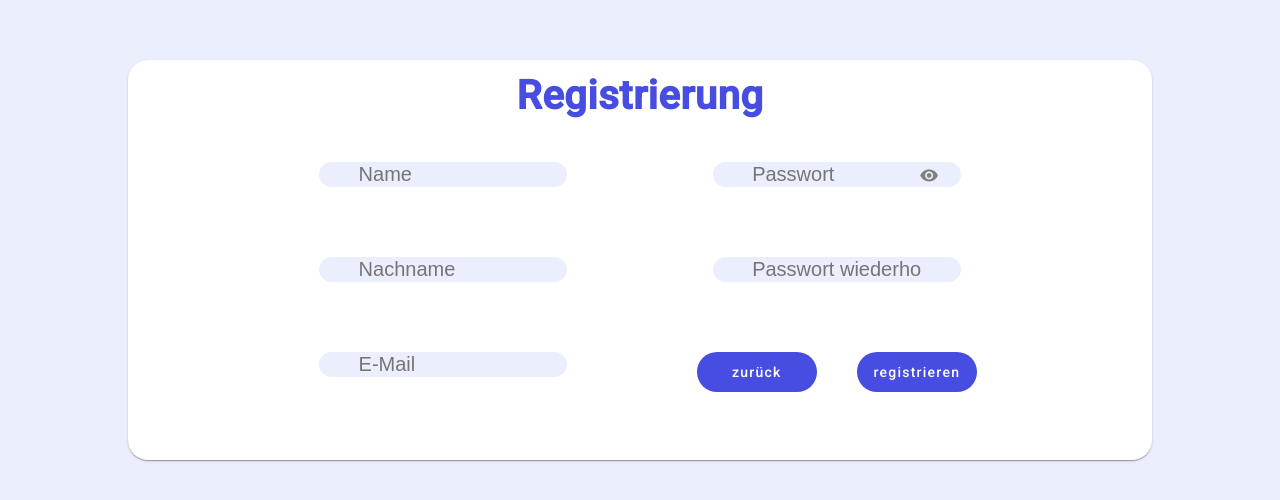
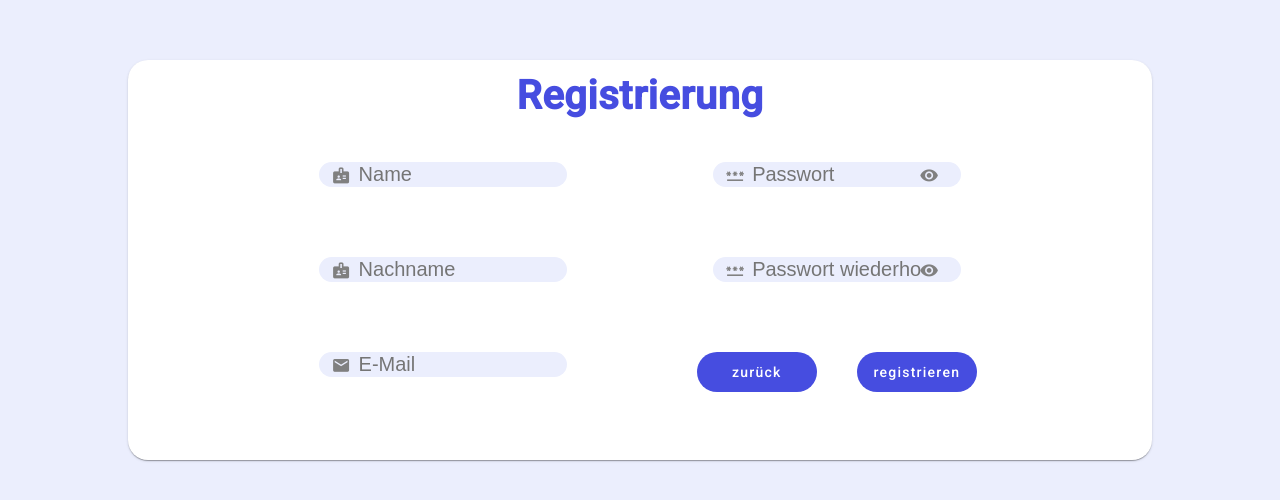
Before and after one commit to JulienQuabeck/DaBubbleTest, an Angular app: page /register in a window 1280 px wide. Shown: the part 140-640 px from the top of the page. Built offline with nearby package versions, Linux system fonts and the light colour scheme.

Commit message:
improved hide Password

```diff
--- a/src/app/register/register.component.html
+++ b/src/app/register/register.component.html
@@ -5,27 +5,36 @@
             <div class="container">
                 <div class="left-container">
                     <div class="input-background">
+                        <mat-icon class="leftIcon">badge</mat-icon>
                         <input name="Name" id="Name" [(ngModel)]="user.name" autocomplete="Name" placeholder="Name"
                             required>
                     </div>
                     <div class="input-background">
+                        <mat-icon class="leftIcon">badge</mat-icon>
                         <input name="Nachname" id="Nachname" [(ngModel)]="user.nachname" autocomplete="Nachname"
                             placeholder="Nachname" required>
                     </div>
                     <div class="input-background">
+                        <mat-icon class="leftIcon">mail</mat-icon>
                         <input name="E-Mail" id="E-Mail" [(ngModel)]="user.email" autocomplete="E-Mail"
                             placeholder="E-Mail" required>
                     </div>
                 </div>
                 <div class="right-container">
                     <div class="input-background">
-                        <input name="Passwort" id="Passwort" [(ngModel)]="user.passwort" [type]="generalService.passwordType"
-                            autocomplete="Passwort" placeholder="Passwort" required>
-                            <mat-icon fontIcon="visibility" class="showHidePassword" (click)="showHidePassword();"></mat-icon>
+                        <mat-icon class="leftIcon">password</mat-icon>
+                        <input name="Passwort" id="Passwort" [(ngModel)]="user.passwort"
+                            [type]="generalService.passwordType" autocomplete="Passwort" placeholder="Passwort"
+                            required>
+                        <mat-icon fontIcon="visibility" class="showHidePassword"
+                            (click)="showHidePassword()"></mat-icon>
                     </div>
                     <div class="input-background">
-                        <input name="wdh-Passwort" id="wdh-Passwort" type="password" autocomplete="wdh-Passwort"
-                            placeholder="Passwort wiederholen" required>
+                        <mat-icon class="leftIcon">password</mat-icon>
+                        <input name="wdh-Passwort" id="wdh-Passwort" [type]="generalService.passwordType"
+                            autocomplete="wdh-Passwort" placeholder="Passwort wiederholen" required>
+                        <mat-icon fontIcon="visibility" class="showHidePassword"
+                            (click)="showHidePassword()"></mat-icon>
                     </div>
                     <div class="button-container">
                         <button mat-flat-button routerLink="/">zurück</button>
@@ -44,10 +53,11 @@
 }
 
 @if(UserAlreadyExists){
-    <div class="existingUser">
-        <div>
-            <h1>Diese verwendete E-mail existiert bereits. Bitte loggen Sie sich mit dieser ein.</h1>
-            <h2>Sollten Sie ihr Passwort vergessen haben, dann klicken sie unterhalb des Login-Bereichs auf "Passwort vergessen".</h2>
-        </div>
+<div class="existingUser">
+    <div>
+        <h1>Diese verwendete E-mail existiert bereits. Bitte loggen Sie sich mit dieser ein.</h1>
+        <h2>Sollten Sie ihr Passwort vergessen haben, dann klicken sie unterhalb des Login-Bereichs auf "Passwort
+            vergessen".</h2>
     </div>
+</div>
 }
--- a/src/app/register/register.component.scss
+++ b/src/app/register/register.component.scss
@@ -39,23 +39,30 @@ section {
 .left-container {
     width: 50%;
     height: 80%;
-    display:flex;
+    display: flex;
     flex-direction: column;
     align-items: center;
-    padding:20px;
-    box-sizing:border-box;
-    gap:50px;
+    padding: 20px;
+    box-sizing: border-box;
+    gap: 50px;
 }
 
 .right-container {
     width: 50%;
     height: 80%;
-    display:flex;
+    display: flex;
     flex-direction: column;
     align-items: center;
-    padding:20px;
-    box-sizing:border-box;
-    gap:50px;
+    padding: 20px;
+    box-sizing: border-box;
+    gap: 50px;
+}
+
+.leftIcon {
+    position: absolute;
+    left: 10px;
+    transform: scale(0.8);
+    color: gray;
 }
 
 .input-background {
@@ -75,7 +82,7 @@ section {
         width: 70%;
         height: 100%;
         box-sizing: border-box;
-        font-size:20px;
+        font-size: 20px;
 
         &:focus {
             outline: unset;
@@ -84,10 +91,11 @@ section {
     }
 }
 
-.button-container{
-    display:flex;
-    gap:40px;
-    button{
+.button-container {
+    display: flex;
+    gap: 40px;
+
+    button {
         color: white;
         background-color: rgb(70, 77, 224);
         border-radius: 20px;
@@ -96,54 +104,57 @@ section {
     }
 }
 
-.loadingScreen{
-    z-index:999;
-    background-color:white;
-    position:absolute;
-    top:0;
-    bottom:0;
-    right:0;
-    left:0;
-    display:flex;
+.loadingScreen {
+    z-index: 999;
+    background-color: white;
+    position: absolute;
+    top: 0;
+    bottom: 0;
+    right: 0;
+    left: 0;
+    display: flex;
     justify-content: center;
     align-items: center;
-    opacity:0.6;
-    mat-spinner{
+    opacity: 0.6;
+
+    mat-spinner {
         opacity: 1;
     }
 }
 
-.existingUser{
-    z-index:998;
-    background-color:white;
-    position:absolute;
-    top:0;
-    bottom:0;
-    right:0;
-    left:0;
-    display:flex;
+.existingUser {
+    z-index: 998;
+    background-color: white;
+    position: absolute;
+    top: 0;
+    bottom: 0;
+    right: 0;
+    left: 0;
+    display: flex;
     justify-content: center;
     align-items: center;
-    opacity:0.9;
-    div{
-        z-index:999;
-        width:50%;
-        border:1px solid black;
-        border-radius:20px;
-        padding:20px;
+    opacity: 0.9;
+
+    div {
+        z-index: 999;
+        width: 50%;
+        border: 1px solid black;
+        border-radius: 20px;
+        padding: 20px;
         opacity: 1;
-        color:black;
-        font-weight:bold;
-        text-align:center;
+        color: black;
+        font-weight: bold;
+        text-align: center;
     }
 }
 
-.showHidePassword{
+.showHidePassword {
     position: absolute;
-    right:20px;
+    right: 20px;
     transform: scale(0.8);
     color: gray;
-    &:hover{
-        cursor:pointer;
+
+    &:hover {
+        cursor: pointer;
     }
 }
```
